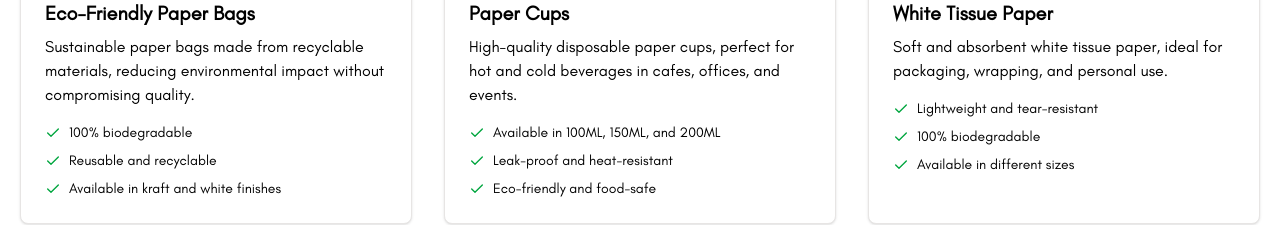
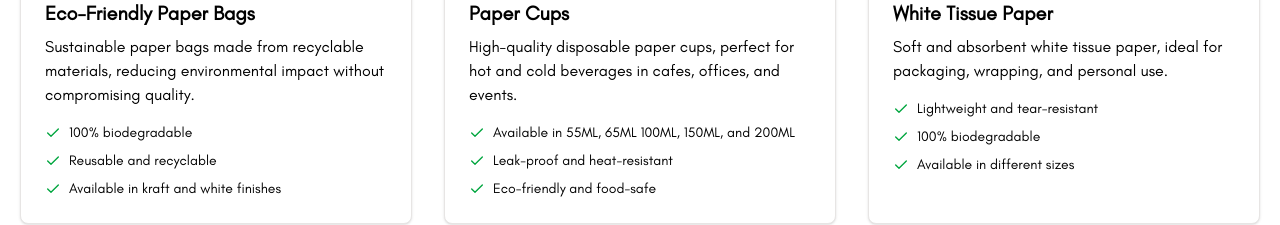
Before and after one commit to rushikeshwayal/EcoBag, a React (Vite) app: page /product in a window 1280 px wide. Shown: the part 1920-2145 px from the top of the page. Built offline with nearby package versions, Linux system fonts and the light colour scheme.

Commit message:
updating cup product dec

```diff
--- a/src/components/Product/ProductsGrid.jsx
+++ b/src/components/Product/ProductsGrid.jsx
@@ -49,7 +49,7 @@ function ProductsGrid() {
                         {
                             title: "Paper Cups",
                             description: "High-quality disposable paper cups, perfect for hot and cold beverages in cafes, offices, and events.",
-                            features: ["Available in 100ML, 150ML, and 200ML", "Leak-proof and heat-resistant", "Eco-friendly and food-safe"],
+                            features: ["Available in  55ML, 65ML 100ML, 150ML, and 200ML", "Leak-proof and heat-resistant", "Eco-friendly and food-safe"],
                             image: "/PaperCups2.jpg",
                         },
                         {
```
